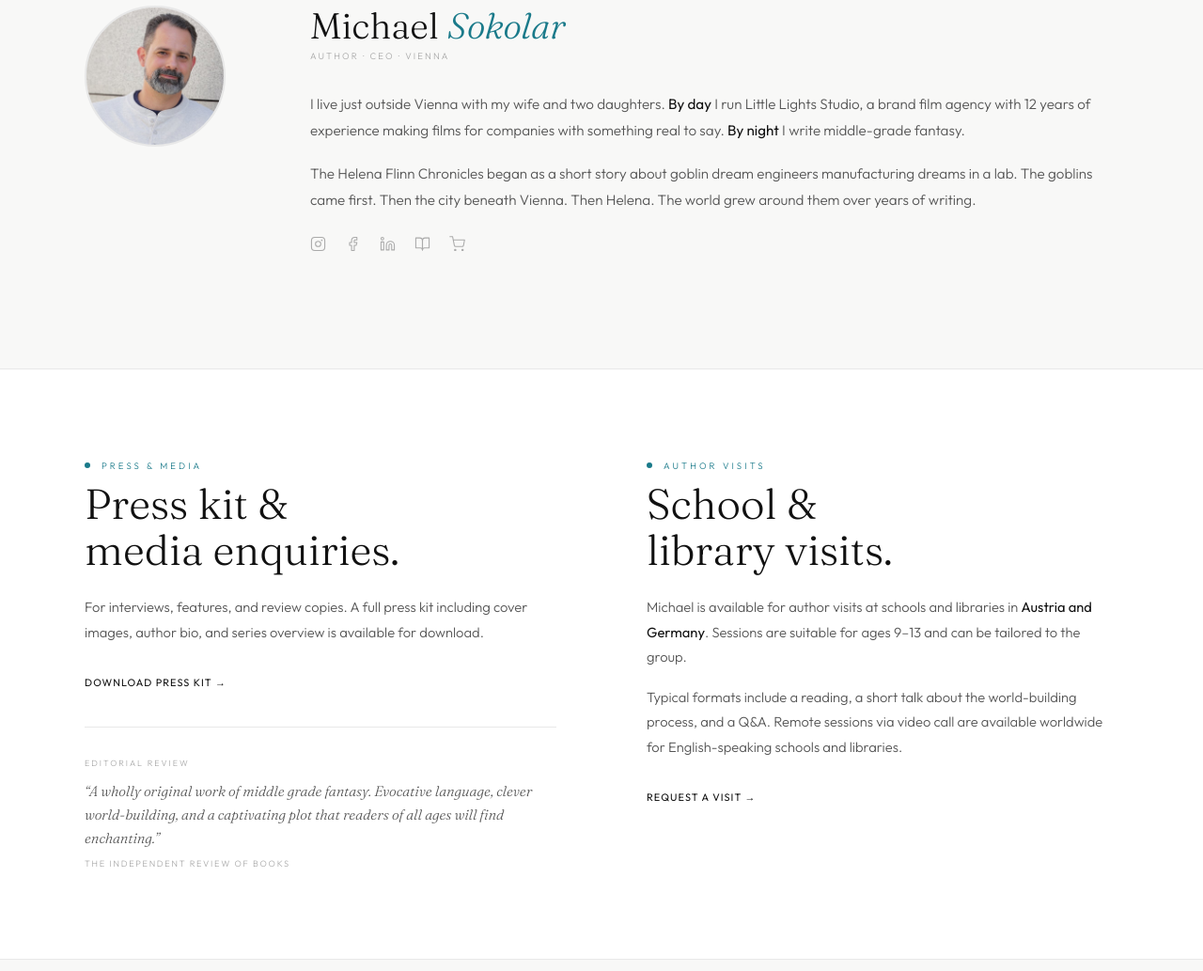
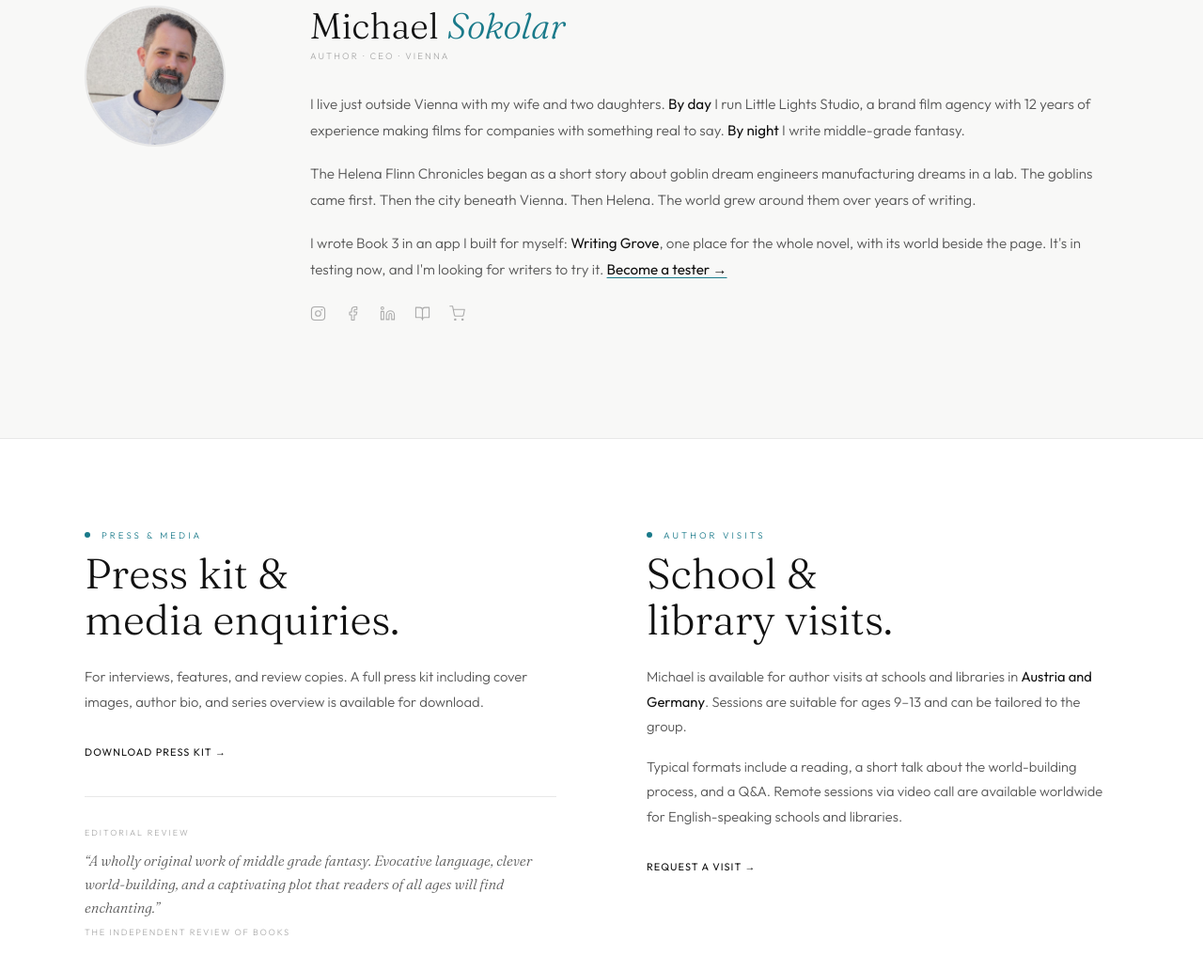
Before and after one commit to littlelightsstudio/michaelsokolar, a plain HTML site: page index.html in a window 1280 px wide. Shown: the part 2498-3531 px from the top of the page at 94% size. Drawn offline with Linux system fonts and the light colour scheme.

Commit message:
About: link to Writing Grove tester page
Co-Authored-By: Claude Opus 5.5 <noreply@anthropic.com>

```diff
--- a/index.html
+++ b/index.html
@@ -680,6 +680,15 @@ nav.scrolled { border-bottom-color: var(--rule); }
   color: var(--near-black);
   font-weight: 400;
 }
+.about-text a {
+  color: var(--near-black);
+  font-weight: 400;
+  text-decoration: underline;
+  text-decoration-color: var(--accent);
+  text-underline-offset: 3px;
+  transition: color 0.2s;
+}
+.about-text a:hover { color: var(--accent); }
 
 
 /* ── CONTACT & NEWSLETTER ── */
@@ -927,6 +936,9 @@ footer {
       <p class="about-text">
         The Helena Flinn Chronicles began as a short story about goblin dream engineers manufacturing dreams in a lab. The goblins came first. Then the city beneath Vienna. Then Helena. The world grew around them over years of writing.
       </p>
+      <p class="about-text">
+        I wrote Book 3 in an app I built for myself: <span class="echo">Writing Grove</span>, one place for the whole novel, with its world beside the page. It's in testing now, and I'm looking for writers to try it. <a href="https://writinggrove.app/" target="_blank" rel="noopener">Become a tester&nbsp;&rarr;</a>
+      </p>
       <div style="display:flex;gap:1.25rem;margin-top:1.5rem;margin-bottom:1.75rem">
         <a href="https://www.instagram.com/michael_sokolar_author/" target="_blank" rel="noopener" aria-label="Instagram" title="Instagram" style="color:var(--light);transition:color 0.2s;display:flex;align-items:center" onmouseover="this.style.color='var(--accent)'" onmouseout="this.style.color='var(--light)'">
           <svg width="17" height="17" viewBox="0 0 24 24" fill="none" stroke="currentColor" stroke-width="1.5" stroke-linecap="round" stroke-linejoin="round"><rect x="2" y="2" width="20" height="20" rx="5"/><circle cx="12" cy="12" r="4"/><circle cx="17.5" cy="6.5" r="0.5" fill="currentColor"/></svg>
```
